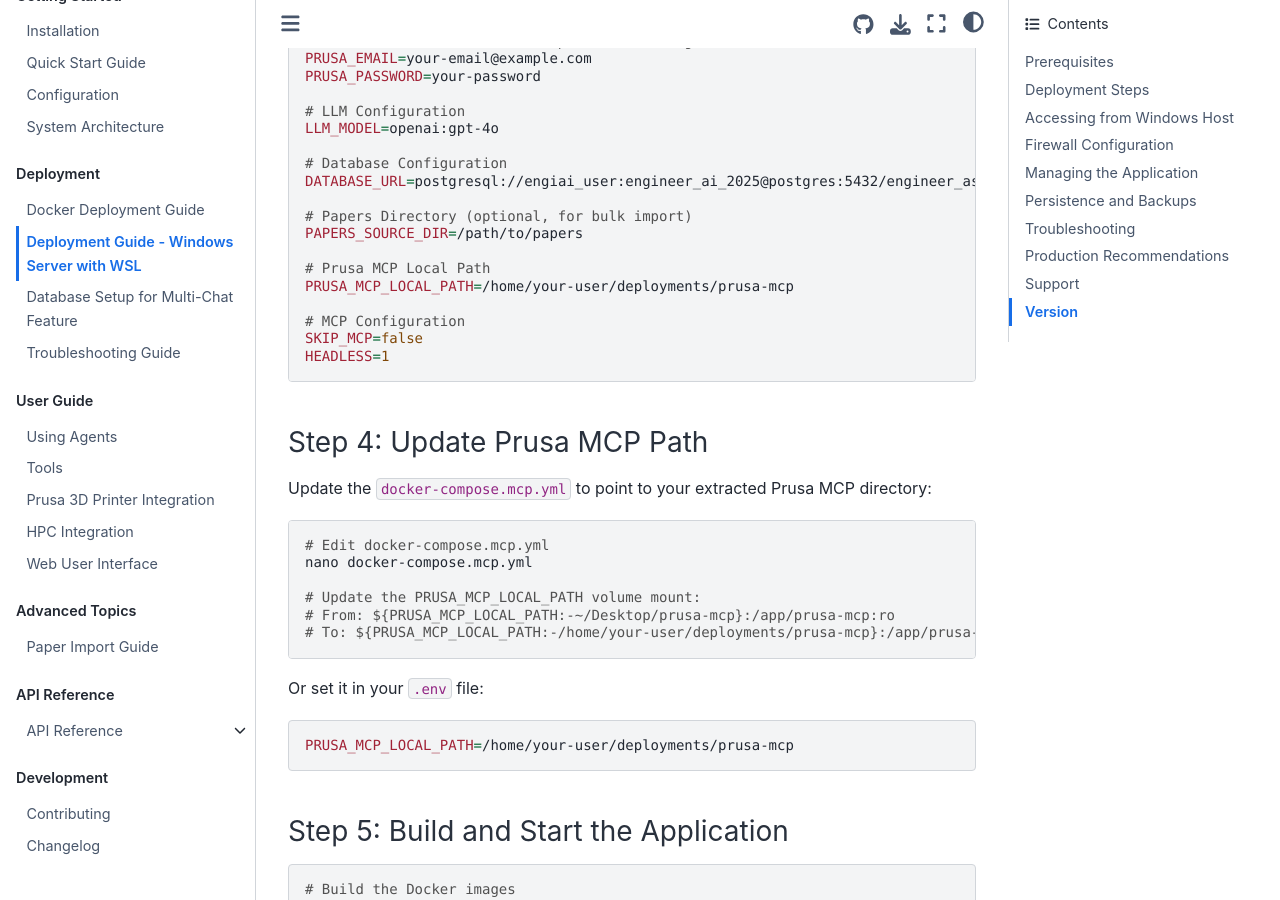
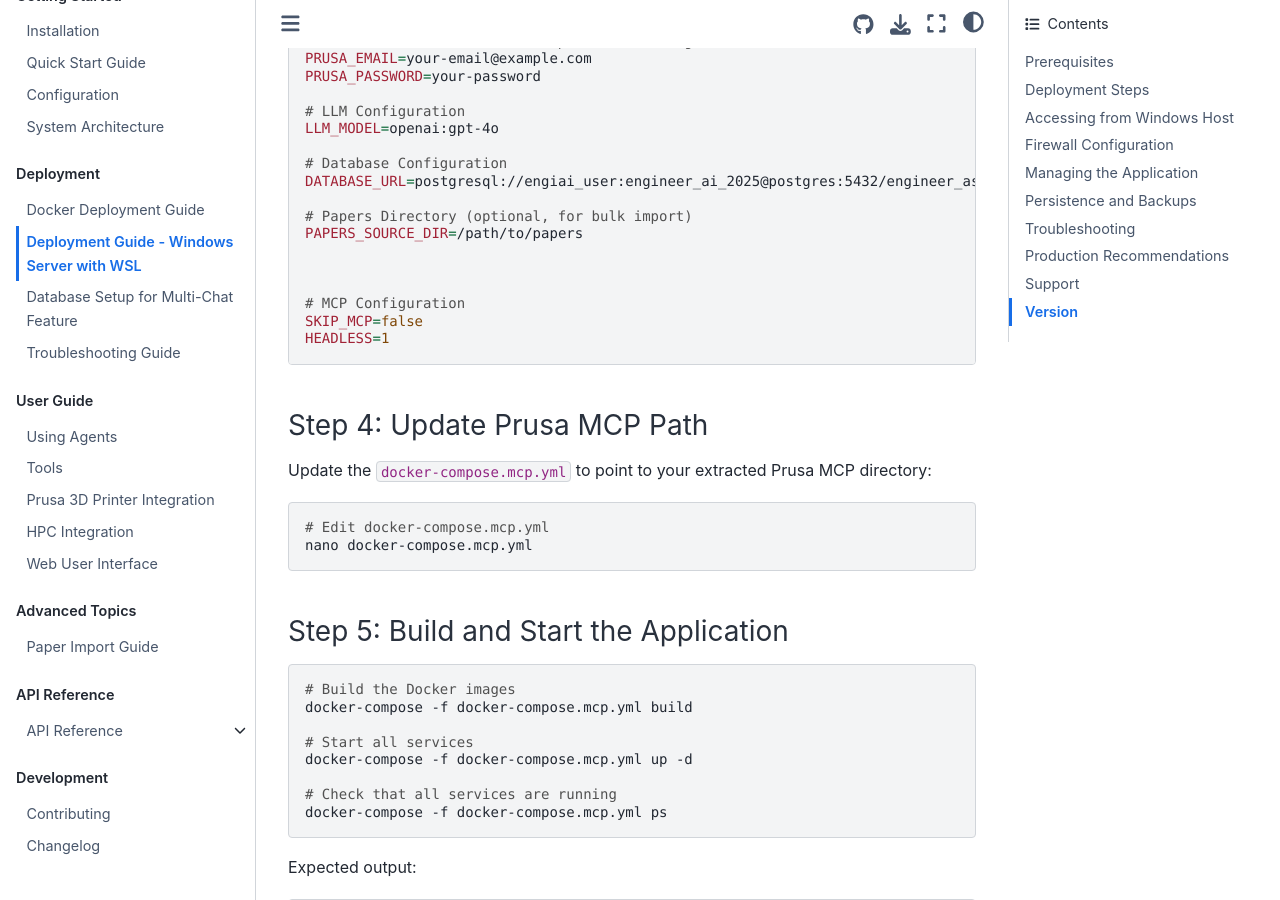
Before and after one commit to gioelemo/EngiAI-Public, a Sphinx documentation site: the page built from docs/source/deployment.md, in a window 1280 px wide and 900 px high, scrolled down 2394 px. Built offline with Sphinx 7.4.7 and the Sphinx Book theme 1.1.4, drawn with Linux system fonts in a browser that asks for light colours.

Commit message:
Use only one Prusa MCP path instead of 2

````diff
--- a/docker-compose.mcp.yml
+++ b/docker-compose.mcp.yml
@@ -40,8 +40,8 @@ services:
     volumes:
       # Mount data directory to persist connect state
       - ./data:/app/data
-      # Mount the original prusa-mcp folder (configurable via PRUSA_MCP_LOCAL_PATH in .env)
-      - ${PRUSA_MCP_LOCAL_PATH:-~/Desktop/prusa-mcp}:/app/prusa-mcp:ro
+      # Mount the original prusa-mcp folder (configurable via PRUSA_MCP_PATH in .env)
+      - ${PRUSA_MCP_PATH:-~/Desktop/prusa-mcp}:/app/prusa-mcp:ro
     restart: unless-stopped
     healthcheck:
       test: ["CMD", "python", "-c", "import socket; s=socket.socket(); s.settimeout(2); s.connect(('127.0.0.1', 8765)); s.close()"]
--- a/docs/source/deployment.md
+++ b/docs/source/deployment.md
@@ -112,8 +112,7 @@ DATABASE_URL=postgresql://engiai_user:engineer_ai_2025@postgres:5432/engineer_as
 # Papers Directory (optional, for bulk import)
 PAPERS_SOURCE_DIR=/path/to/papers
 
-# Prusa MCP Local Path
-PRUSA_MCP_LOCAL_PATH=/home/your-user/deployments/prusa-mcp
+
 
 # MCP Configuration
 SKIP_MCP=false
@@ -128,16 +127,10 @@ Update the `docker-compose.mcp.yml` to point to your extracted Prusa MCP directo
 # Edit docker-compose.mcp.yml
 nano docker-compose.mcp.yml
 
-# Update the PRUSA_MCP_LOCAL_PATH volume mount:
-# From: ${PRUSA_MCP_LOCAL_PATH:-~/Desktop/prusa-mcp}:/app/prusa-mcp:ro
-# To: ${PRUSA_MCP_LOCAL_PATH:-/home/your-user/deployments/prusa-mcp}:/app/prusa-mcp:ro
+
 ```
 
-Or set it in your `.env` file:
 
-```bash
-PRUSA_MCP_LOCAL_PATH=/home/your-user/deployments/prusa-mcp
-```
 
 ### Step 5: Build and Start the Application
 
````
Also changed, not shown: docs/source/troubleshooting.md (+0 -5 lines), 1 other file.
